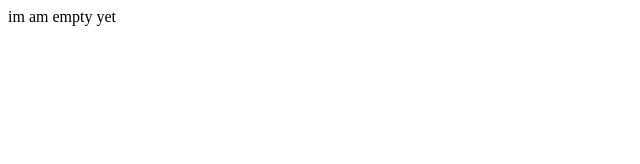
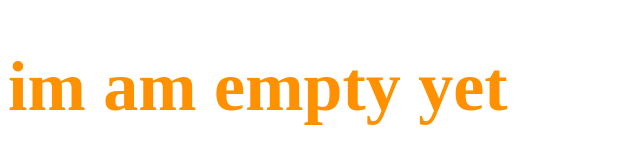
Before and after one commit to khadijabayramova/TravolicFigma, a plain HTML site: page contact.html in a window 1280 px wide. Shown: the whole page, without its empty margins (0-640 px from the left). Drawn offline with Linux system fonts and the light colour scheme.

Commit message:
new changings

```diff
--- a/contact.html
+++ b/contact.html
@@ -6,6 +6,10 @@
   <title>Document</title>
 </head>
 <body>
-  im am empty yet
+  <h1 style="font-size: 70px;
+  color: rgb(255, 145, 0);">
+    im am empty yet
+  </h1>
+
 </body>
 </html>
```
